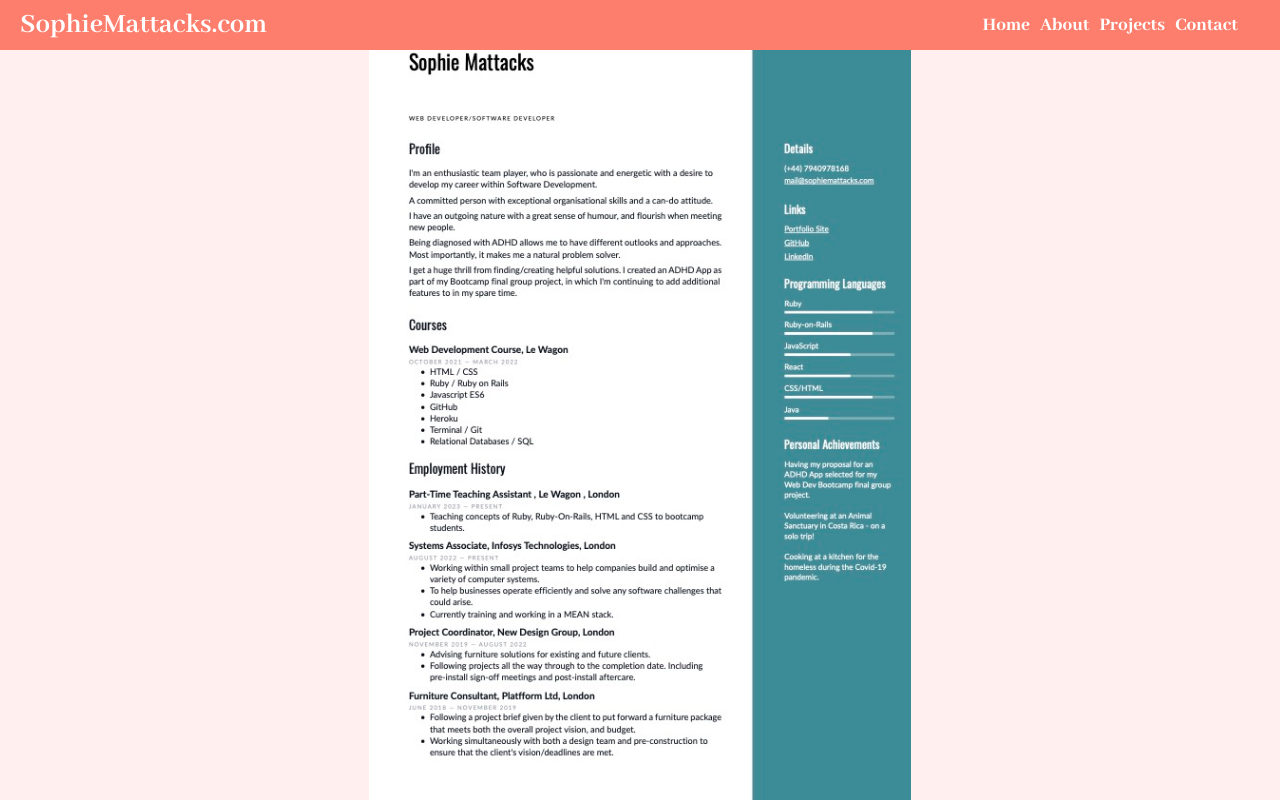
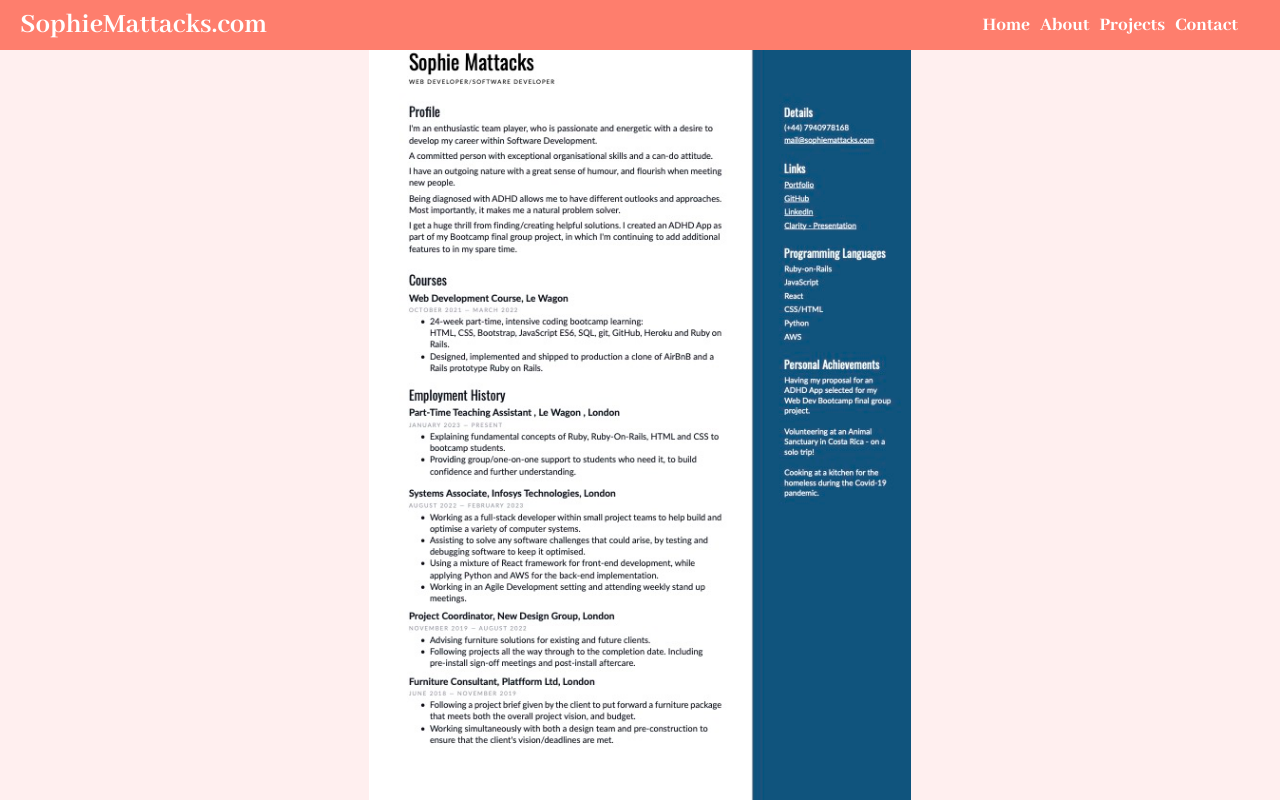
Before and after one commit to SophieMatts/sophie-mattacks, a React (Create React App) app: page /CV in a window 1280 px wide. Built offline with nearby package versions, Linux system fonts and the light colour scheme.

Commit message:
Updated CV for CV page.

```diff
--- a/src/Pages/CV/CV.css
+++ b/src/Pages/CV/CV.css
@@ -12,6 +12,6 @@
   height: 100%;
   margin-top: 2px;
   margin-bottom: 10px;
-  background-image: url("/public/SophieMattacks_CV.png");
+  background-image: url("/public/Sophie_Mattacks_CV.png");
   background-size: cover;
 }
```
Also changed, not shown: public/SophieMattacks_CV.png (deleted), public/Sophie_Mattacks_CV.png (added).
